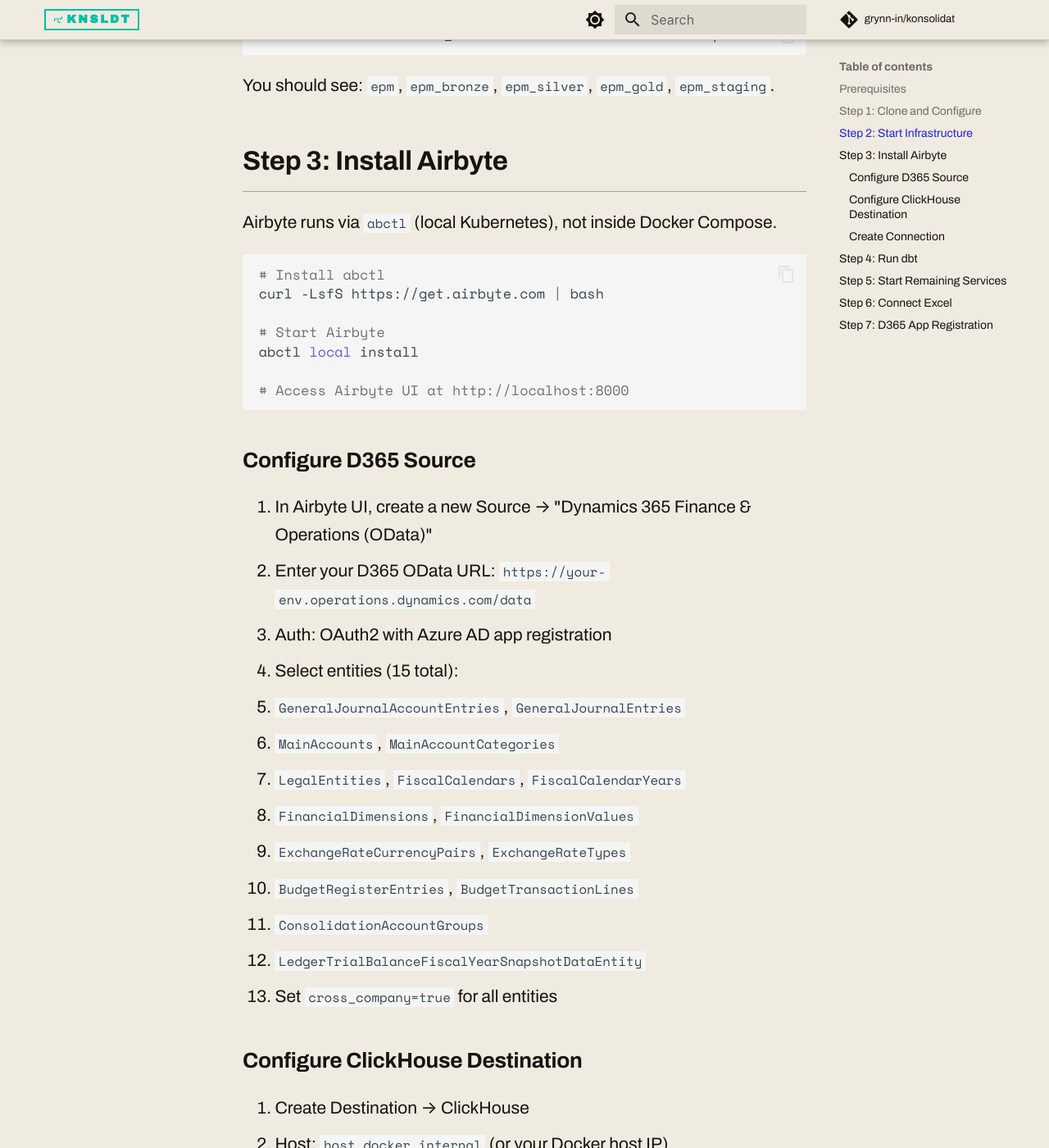
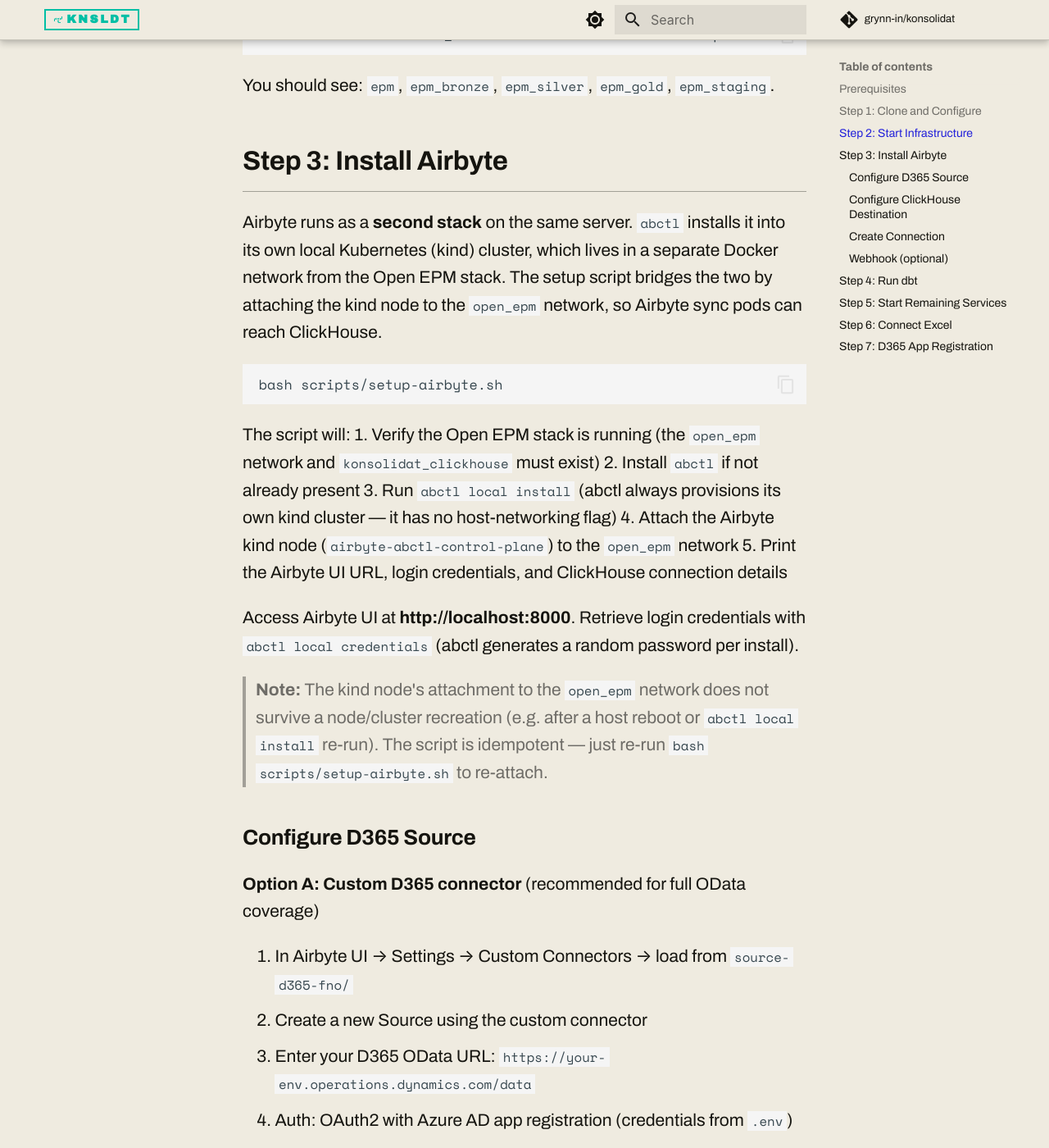
Before and after one commit to grynn-in/konsolidat, an MkDocs documentation site: the page built from docs/setup-guide.md, in a window 1280 px wide and 1400 px high, scrolled down 1240 px. Shown: the whole window at 82% size. Built offline with MkDocs 1.6.1 and Material for MkDocs 9.7.7, drawn with Linux system fonts in a browser that asks for light colours; comment, search, counter and statistics services are not loaded; some of the changed text lies outside the part shown.

Commit message:
fix(infra): add Airbyte as second stack, bridged to open_epm network (#61)
* feat(infra): add Airbyte as second stack with shared Docker network

Name the default compose network `open_epm` so Airbyte's kind cluster
(via abctl --network) can reach ClickHouse as `konsolidat_clickhouse`.
Add setup-airbyte.sh helper script and update docs accordingly.

Co-Authored-By: Claude Opus 4.6 <noreply@anthropic.com>

* fix(infra): bridge Airbyte kind cluster to open_epm network correctly

The branch used `abctl local install --network open_epm`, but abctl has no
host-networking flag and always provisions its own kind cluster on a separate
Docker network — so Airbyte could never reach ClickHouse as written.

Fix (verified live on WSL2/native docker):
- Drop the invalid --network flag; run plain `abctl local install`.
- After install, attach the kind node (airbyte-abctl-control-plane) to the
  open_epm network (idempotent), so sync pods can route to ClickHouse.
- Pin ClickHouse to a stable IP (172.30.0.10) via an ipam subnet, because
  Airbyte pods resolve names via CoreDNS and cannot look up the container name.
- Use `abctl local credentials` (random per-install) instead of hardcoded
  airbyte/password; source .env for an accurate CLICKHOUSE_USER in output.
- Print the ClickHouse internal container port (8123), not the host-remapped
  CLICKHOUSE_HTTP_PORT.
- Rewrite setup-guide.md and .env.example to describe the real model
  (kind cluster bridged to open_epm; connect via pinned IP, not host.docker.internal).

CLICKHOUSE_BIND stays loopback — this path is container-to-container, so no
host exposure is needed.

Co-Authored-By: Claude Opus 4.8 (1M context) <noreply@anthropic.com>

---------

Co-authored-by: pyy3 <poiyee.yuen@grynn.ch>
Co-authored-by: Claude Opus 4.6 <noreply@anthropic.com>

````diff
--- a/docs/setup-guide.md
+++ b/docs/setup-guide.md
@@ -38,41 +38,70 @@ You should see: `epm`, `epm_bronze`, `epm_silver`, `epm_gold`, `epm_staging`.
 
 ## Step 3: Install Airbyte
 
-Airbyte runs via `abctl` (local Kubernetes), not inside Docker Compose.
+Airbyte runs as a **second stack** on the same server. `abctl` installs it into
+its own local Kubernetes (kind) cluster, which lives in a separate Docker network
+from the Open EPM stack. The setup script bridges the two by attaching the kind
+node to the `open_epm` network, so Airbyte sync pods can reach ClickHouse.
 
 ```bash
-# Install abctl
-curl -LsfS https://get.airbyte.com | bash
-
-# Start Airbyte
-abctl local install
-
-# Access Airbyte UI at http://localhost:8000
+bash scripts/setup-airbyte.sh
 ```
 
+The script will:
+1. Verify the Open EPM stack is running (the `open_epm` network and `konsolidat_clickhouse` must exist)
+2. Install `abctl` if not already present
+3. Run `abctl local install` (abctl always provisions its own kind cluster — it has no host-networking flag)
+4. Attach the Airbyte kind node (`airbyte-abctl-control-plane`) to the `open_epm` network
+5. Print the Airbyte UI URL, login credentials, and ClickHouse connection details
+
+Access Airbyte UI at **http://localhost:8000**. Retrieve login credentials with
+`abctl local credentials` (abctl generates a random password per install).
+
+> **Note:** The kind node's attachment to the `open_epm` network does not survive
+> a node/cluster recreation (e.g. after a host reboot or `abctl local install`
+> re-run). The script is idempotent — just re-run `bash scripts/setup-airbyte.sh`
+> to re-attach.
+
 ### Configure D365 Source
+
+**Option A: Custom D365 connector** (recommended for full OData coverage)
+
+1. In Airbyte UI → Settings → Custom Connectors → load from `source-d365-fno/`
+2. Create a new Source using the custom connector
+3. Enter your D365 OData URL: `https://your-env.operations.dynamics.com/data`
+4. Auth: OAuth2 with Azure AD app registration (credentials from `.env`)
+
+**Option B: Built-in connector**
 
 1. In Airbyte UI, create a new Source → "Dynamics 365 Finance & Operations (OData)"
 2. Enter your D365 OData URL: `https://your-env.operations.dynamics.com/data`
 3. Auth: OAuth2 with Azure AD app registration
-4. Select entities (15 total):
-   - `GeneralJournalAccountEntries`, `GeneralJournalEntries`
-   - `MainAccounts`, `MainAccountCategories`
-   - `LegalEntities`, `FiscalCalendars`, `FiscalCalendarYears`
-   - `FinancialDimensions`, `FinancialDimensionValues`
-   - `ExchangeRateCurrencyPairs`, `ExchangeRateTypes`
-   - `BudgetRegisterEntries`, `BudgetTransactionLines`
-   - `ConsolidationAccountGroups`
-   - `LedgerTrialBalanceFiscalYearSnapshotDataEntity`
-5. Set `cross_company=true` for all entities
+
+**Entities to sync** (15 total):
+- `GeneralJournalAccountEntries`, `GeneralJournalEntries`
+- `MainAccounts`, `MainAccountCategories`
+- `LegalEntities`, `FiscalCalendars`, `FiscalCalendarYears`
+- `FinancialDimensions`, `FinancialDimensionValues`
+- `ExchangeRateCurrencyPairs`, `ExchangeRateTypes`
+- `BudgetRegisterEntries`, `BudgetTransactionLines`
+- `ConsolidationAccountGroups`
+- `LedgerTrialBalanceFiscalYearSnapshotDataEntity`
+
+Set `cross_company=true` for all entities.
 
 ### Configure ClickHouse Destination
 
 1. Create Destination → ClickHouse
-2. Host: `host.docker.internal` (or your Docker host IP)
-3. Port: 8123
-4. Database: `epm_bronze`
-5. Username/Password: from `.env`
+2. Host: **`172.30.0.10`** (ClickHouse's pinned IP on the `open_epm` network)
+3. HTTP Port: **8123**
+4. Database: **`epm_raw`**
+5. Username/Password: from your `.env` (`CLICKHOUSE_USER` / `CLICKHOUSE_PASSWORD`)
+
+> **Note:** Airbyte sync pods run inside the kind cluster and resolve names via
+> CoreDNS, so they **cannot** look up the Docker container name
+> `konsolidat_clickhouse`. Use the pinned IP **`172.30.0.10`** (set in
+> `docker-compose.yml`) — not the container name, `host.docker.internal`, or
+> `localhost`. If you change the network's subnet, update this IP to match.
 
 ### Create Connection
 
@@ -80,6 +109,12 @@ abctl local install
 2. Schedule: every 6 hours (or as needed)
 3. Sync mode: Full Refresh | Overwrite (for initial load)
 4. Run initial sync
+
+### Webhook (optional)
+
+Configure Airbyte to call the sync-complete webhook so Frappe can track sync status:
+1. In Frappe → EPM Settings → set Airbyte API URL, Connection ID, and Webhook Secret
+2. Airbyte will POST to `/api/method/konsol.api.airbyte_sync_complete` on sync completion
 
 ## Step 4: Run dbt
 
````
Also changed, not shown: docker-compose.yml (+16 -0 lines), 2 other files.
